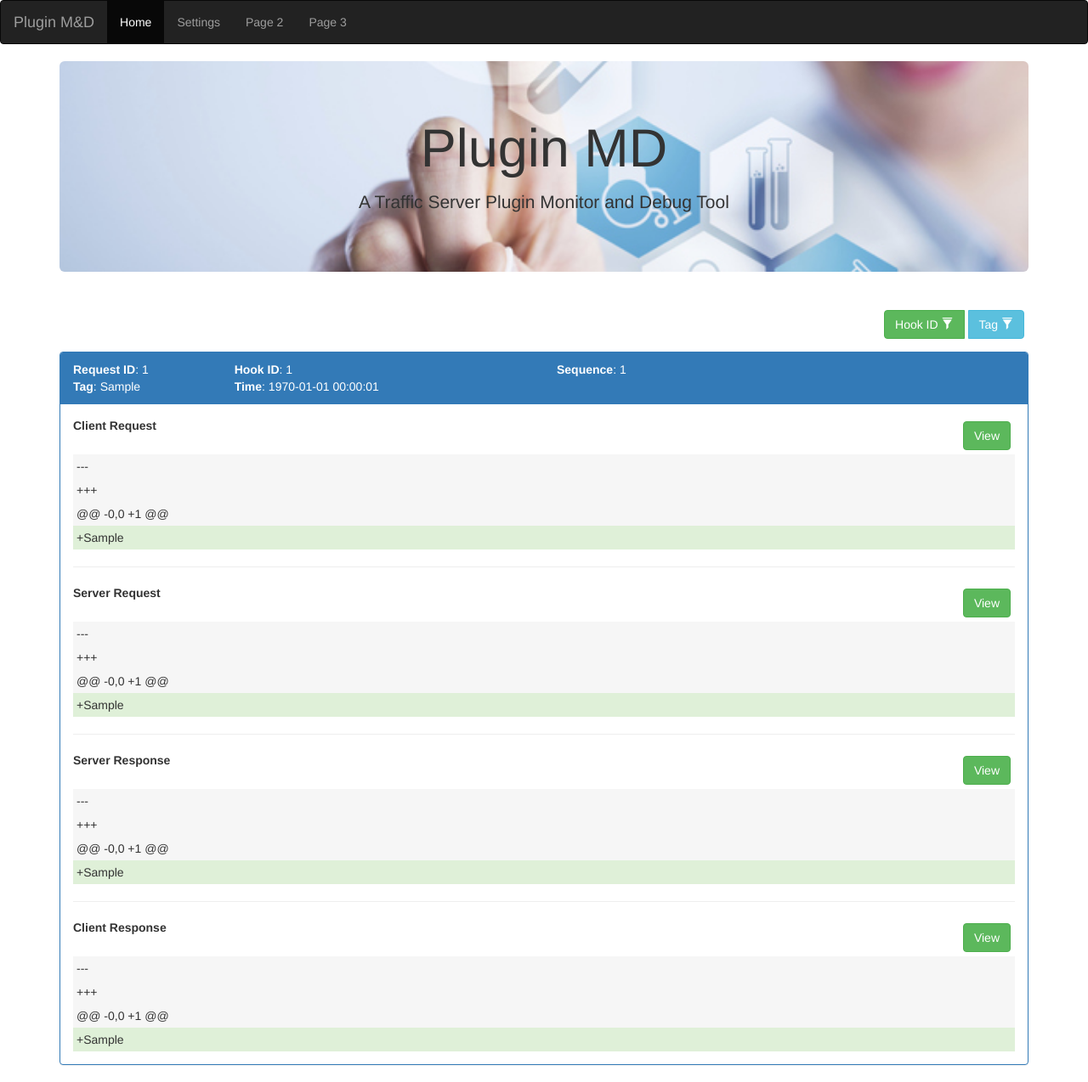
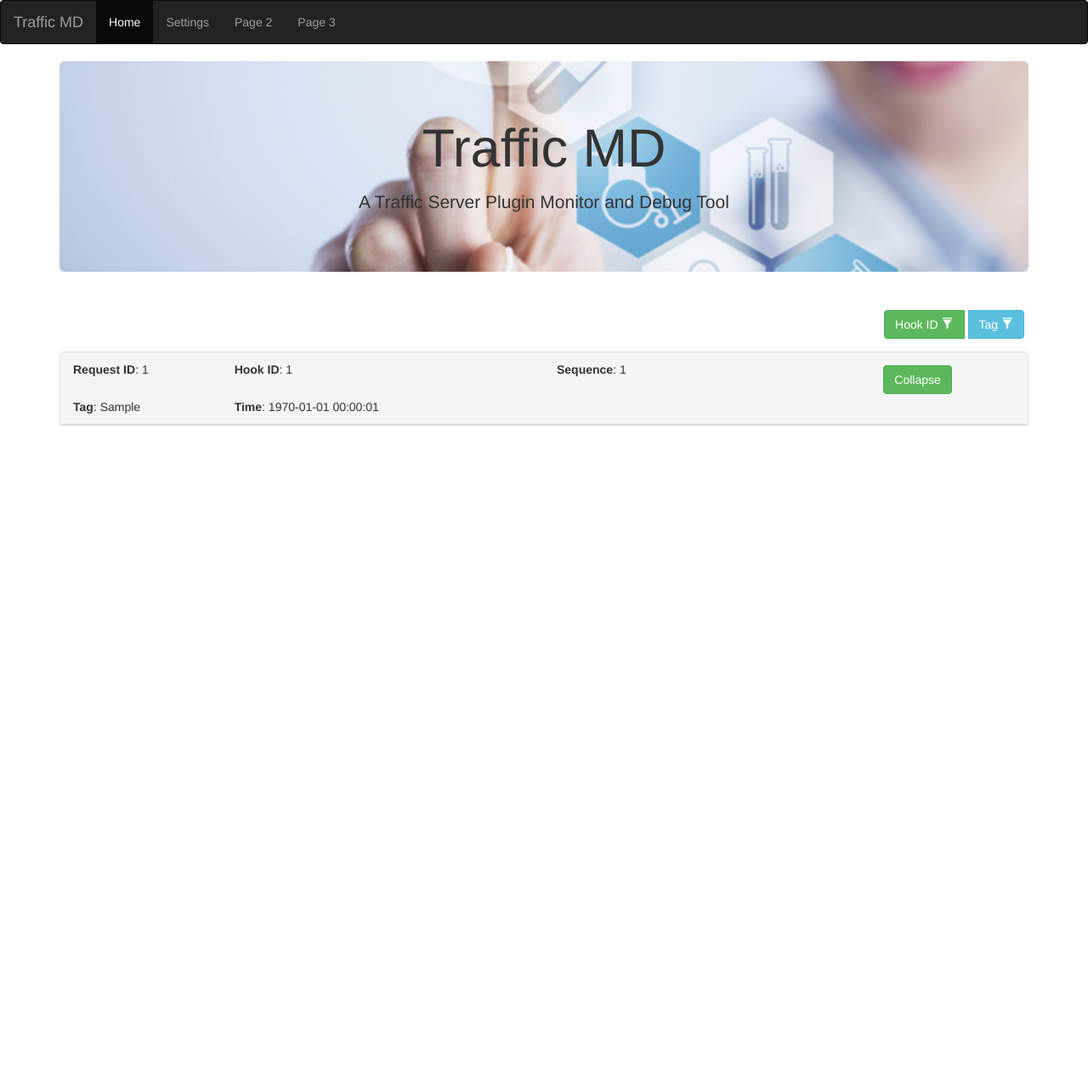
Before and after one commit to chenglongwei/plugin_doctor, a Flask app: page / in a window 1280 px wide. Shown: the whole page at 85% size. After the commit the page ends 501 px from the top, so only its background shows below. Run offline with Flask 2, Linux system fonts and the light colour scheme; tables that the repository leaves empty hold one stand-in row (values such as "Sample post"); some libraries are stand-ins or nearby versions.

Commit message:
collapse header diff in the home page

```diff
--- a/templates/header_list.html
+++ b/templates/header_list.html
@@ -1,7 +1,7 @@
 <!DOCTYPE html>
 <html lang="en">
 <head>
-    <title>Plugin Monitor & Debug</title>
+    <title>Traffic Monitor & Debug</title>
     <meta charset="utf-8">
     <meta name="viewport" content="width=device-width, initial-scale=1">
     <link href="http://maxcdn.bootstrapcdn.com/bootstrap/3.3.6/css/bootstrap.min.css" rel="stylesheet" >
@@ -16,7 +16,7 @@
     <div class="container">
 
     <div class="jumbotron text-center">
-        <h1>Plugin MD</h1>
+        <h1>Traffic MD</h1>
         <p>A Traffic Server Plugin Monitor and Debug Tool</p>
     </div>
 
@@ -49,7 +49,7 @@
     </div>
 
     {% for head_info in header_dict_list %}
-    <div class="panel panel-primary">
+    <div id = "{{ "panel-" ~ loop.index0 }}" class="panel panel-default" >
         <div class="panel-heading">
             <div class="row">
                 <div class="col-sm-2">
@@ -60,6 +60,10 @@
                 </div>
                 <div class="col-sm-4">
                     <b>Sequence</b>: {{head_info.sequence}}
+                </div>
+                <div class="col-sm-2">
+                    <button type="button" class="btn btn-success" data-toggle="collapse"
+                            data-target={{ "#collapse-" ~ loop.index0 }}>Collapse</button>
                 </div>
             </div>
 
@@ -74,6 +78,15 @@
             </div>
         </div>
         {% set outer_loop = loop %}
+        <div id = "{{ "collapse-" ~ loop.index0 }}" class="panel-collapse collapse" >
+            <script>
+                $('{{ '#collapse-' ~ loop.index0 }}').on('show.bs.collapse', function () {
+                    document.getElementById("{{ "panel-" ~ loop.index0 }}").setAttribute("class", "panel panel-primary")
+                });
+                $('{{ '#collapse-' ~ loop.index0 }}').on('hide.bs.collapse', function () {
+                    document.getElementById("{{ "panel-" ~ loop.index0 }}").setAttribute("class", "panel panel-default")
+                })
+            </script>
             <div class="panel-body">
                 {% for header_diff in head_info.header_diff_list %}
                 {# add a divider line to separate different request. #}
@@ -132,7 +145,8 @@
                 </div>
                 {# iterator header diff list: client request, server request, server response, client response #}
                 {% endfor %}
-        </div>
+            </div> <!-- panel-body -->
+        </div> <!-- panel-collapse -->
     </div>
     {# iterator of header_dict_list #}
     {% endfor %}
--- a/templates/nav_top.html
+++ b/templates/nav_top.html
@@ -1,7 +1,7 @@
 <nav class="navbar navbar-inverse">
     <div class="container-fluid">
         <div class="navbar-header">
-            <a class="navbar-brand" href="/">Plugin M&D</a>
+            <a class="navbar-brand" href="/">Traffic MD</a>
         </div>
         <ul class="nav navbar-nav">
             <li class="active"><a href="/">Home</a></li>
--- a/templates/settings.html
+++ b/templates/settings.html
@@ -24,7 +24,7 @@
     <div class="container">
 
     <div class="jumbotron text-center">
-        <h1>Plugin MD</h1>
+        <h1>Traffic MD</h1>
         <p>A Traffic Server Plugin Monitor and Debug Tool</p>
     </div>
     {# debug on/off settings #}
@@ -83,7 +83,7 @@
     <hr class="divider">
 
     <div style="text-align: right; width: 100%; padding-bottom: 14px; padding-right: 14px">
-        <a href="/" class="btn btn-success" >View Header</a>
+        <a href="/" class="btn btn-success" >Debug Info</a>
     </div>
 
     {# show the traffic server return url #}
```
Lines whose indentation alone changed are shown as unchanged.
